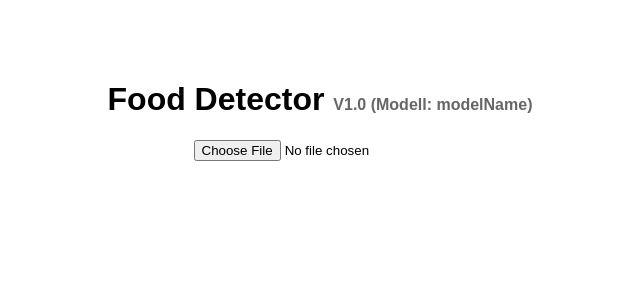
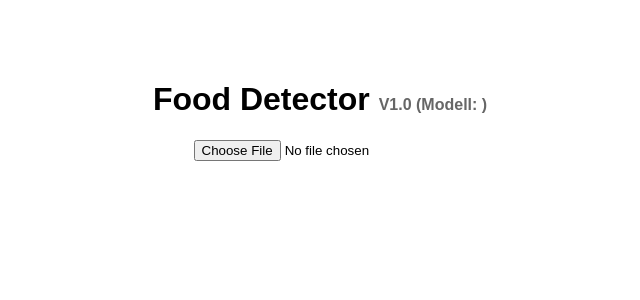
Before and after one commit to JohnnyM11/food-detector-app, a React (Vite) app in the folder frontend/: page / in a window 1280 px wide. Shown: the top 300 px of the page, without its empty margins (320-960 px from the left). Built offline with nearby package versions, Linux system fonts and the light colour scheme; no server answers.

Commit message:
🔄 Deploy dev (2025-08-06 22:12)

```diff
--- a/frontend/src/App.jsx
+++ b/frontend/src/App.jsx
@@ -48,7 +48,7 @@ function App() {
       <h1>
         Food Detector{" "}
         <span style={{ fontSize: "0.5em", color: "#666" }}>
-          {VERSION} (Modell: modelName){" "}
+          {VERSION} (Modell: {modelName}){" "}
         </span>
       </h1>
 
```
